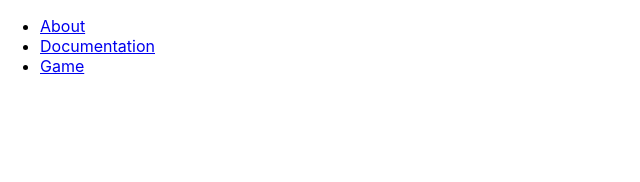
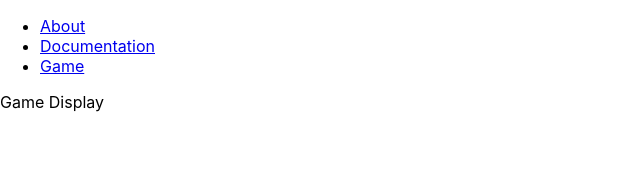
Before and after one commit to lgdelacruz92/sisyphus, a React (Create React App) app: page / in a window 1280 px wide. Shown: the top 182 px of the page, without its empty margins (0-640 px from the left). Built offline with nearby package versions, Linux system fonts and the light colour scheme.

Commit message:
removed App.test.tsx

```diff
--- a/src/App.tsx
+++ b/src/App.tsx
@@ -26,6 +26,7 @@ function App() {
         <Routes>
           <Route path="/about" element={<About />} />
           <Route path="/documentation" element={<Documentation />} />
+          <Route path="/" element={<GameDisplay />} />
           <Route path="/game" element={<GameDisplay />} />
         </Routes>
       </Suspense>
```
Also changed, not shown: 1 other file (tests, documents, lock files or other folders).
